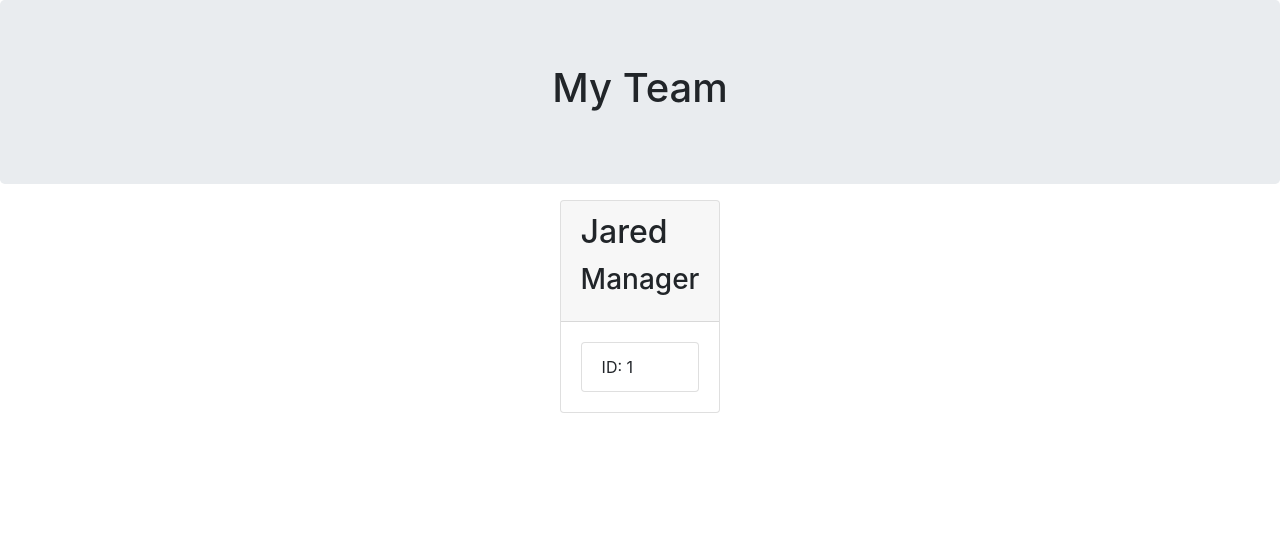
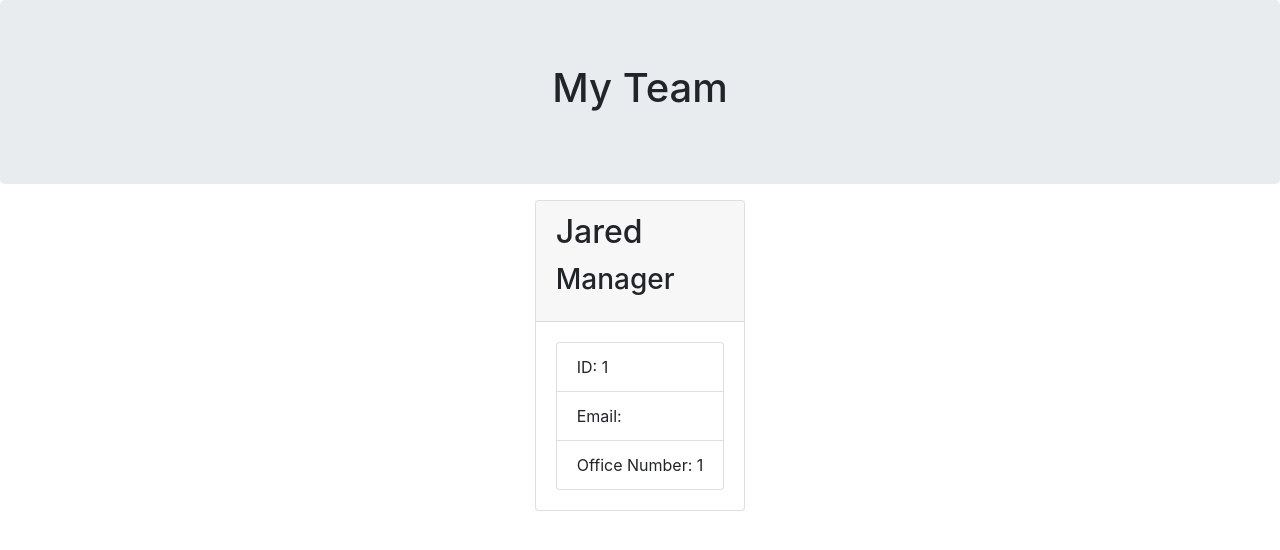
Before and after one commit to pangsua26/homework10_employeeSummary, a website: page output/team.html in a window 1280 px wide. Drawn offline with nearby package versions, Linux system fonts and the light colour scheme.

Commit message:
added remaining manager properties

```diff
--- a/output/team.html
+++ b/output/team.html
@@ -31,7 +31,8 @@
                     <div class = "card-body">
                         <ul class = "list-group">
                             <li class = "list-group-item">ID: 1</li>
-
+                            <li class = "list-group-item">Email: <a href ="mailto:jared@myteam.com"></a></li>
+                            <li class = "list-group-item">Office Number: 1</li>
                         </ul>
                     </div>
                 </div>
```
